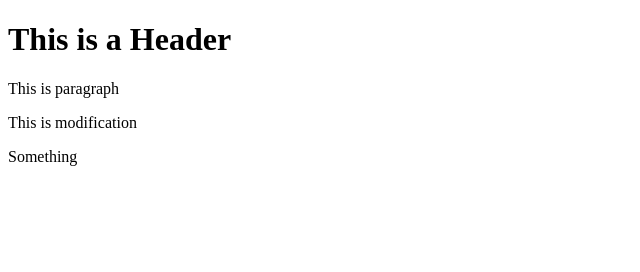
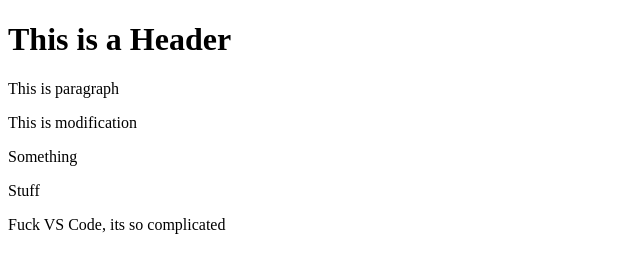
Before and after one commit to Heazdra/git-test, a plain HTML site: page index.html in a window 1280 px wide. Shown: the whole page, without its empty margins (0-640 px from the left). Drawn offline with Linux system fonts and the light colour scheme.

Commit message:
No Idea what I do

```diff
--- a/index.html
+++ b/index.html
@@ -7,5 +7,7 @@
         <p> This is paragraph</p>
         <p> This is modification </p>
         <p> Something </p>
+        <p> Stuff </p>
+        <p> Fuck VS Code, its so complicated </p>
     </body>
 </html>
```
